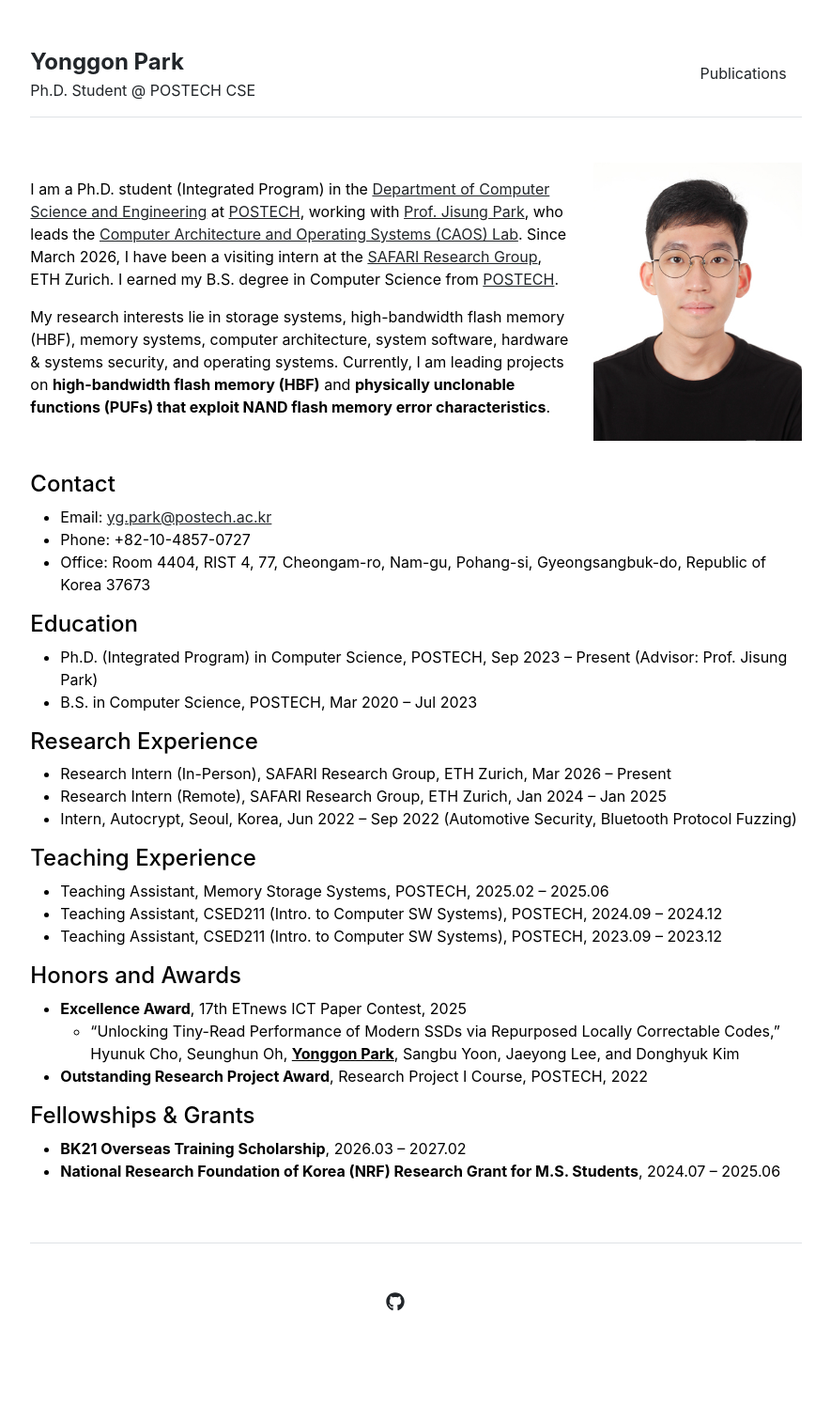
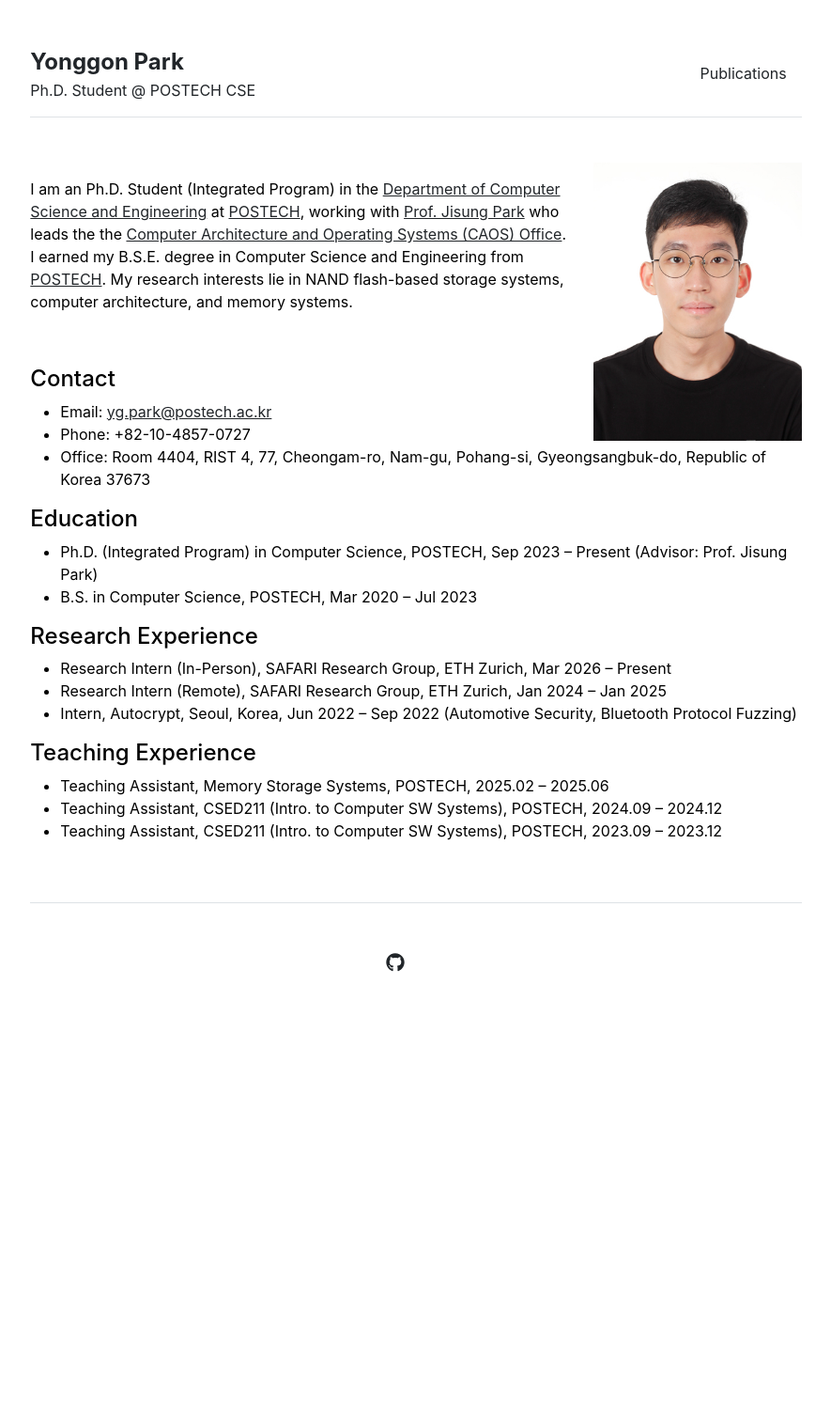
Before and after one commit to parkyg01/parkyg01.github.io, a Jekyll site: the page built from index.md, in a window 1280 px wide. Shown: the whole page at 94% size, without its empty margins (197-1082 px from the left). Built offline with Jekyll 4.4.1, drawn with Linux system fonts in a browser that asks for light colours; after the commit the page ends 1135 px from its top, so only the background shows below that.

Commit message:
Restore intro, narrow research interests, drop awards and grants
Co-Authored-By: Claude Opus 5.5 (1M context) <noreply@anthropic.com>

```diff
--- a/index.md
+++ b/index.md
@@ -4,9 +4,7 @@ title: "Home"
 ---
 <img align="right" style="width: 30%; padding-left: 3%;" src="{{ site.github.url }}/assets/img/ygpark.jpg" alt="Yonggon Park">
 
-I am a Ph.D. student (Integrated Program) in the [Department of Computer Science and Engineering](https://cse.postech.ac.kr) at [POSTECH](https://www.postech.ac.kr), working with [Prof. Jisung Park](https://jisung-park.github.io/), who leads the [Computer Architecture and Operating Systems (CAOS) Lab](https://www.caos.postech.ac.kr/). Since March 2026, I have been a visiting intern at the [SAFARI Research Group](https://safari.ethz.ch/), ETH Zurich. I earned my B.S. degree in Computer Science from [POSTECH](https://www.postech.ac.kr).
-
-My research interests lie in storage systems, high-bandwidth flash memory (HBF), memory systems, computer architecture, system software, hardware & systems security, and operating systems. Currently, I am leading projects on **high-bandwidth flash memory (HBF)** and **physically unclonable functions (PUFs) that exploit NAND flash memory error characteristics**.
+I am an Ph.D. Student (Integrated Program) in the [Department of Computer Science and Engineering](https://cse.postech.ac.kr) at [POSTECH](https://www.postech.ac.kr), working with [Prof. Jisung Park](https://jisung-park.github.io/) who leads the the [Computer Architecture and Operating Systems (CAOS) Office](https://www.caos.postech.ac.kr/). I earned my B.S.E. degree in Computer Science and Engineering from [POSTECH](https://www.postech.ac.kr). My research interests lie in NAND flash-based storage systems, computer architecture, and memory systems.
 
 <br>
 #### Contact
@@ -30,14 +28,3 @@ My research interests lie in storage systems, high-bandwidth flash memory (HBF),
 
 {% for section in site.data.experience %}
 - {{section.position}}, {{section.institution}}, {{section.period}} {% endfor %}
-
-#### Honors and Awards
-
-- **Excellence Award**, 17th ETnews ICT Paper Contest, 2025
-  - "Unlocking Tiny-Read Performance of Modern SSDs via Repurposed Locally Correctable Codes," Hyunuk Cho, Seunghun Oh, <ins>**Yonggon Park**</ins>, Sangbu Yoon, Jaeyong Lee, and Donghyuk Kim
-- **Outstanding Research Project Award**, Research Project I Course, POSTECH, 2022
-
-#### Fellowships & Grants
-
-- **BK21 Overseas Training Scholarship**, 2026.03 -- 2027.02
-- **National Research Foundation of Korea (NRF) Research Grant for M.S. Students**, 2024.07 -- 2025.06
```
